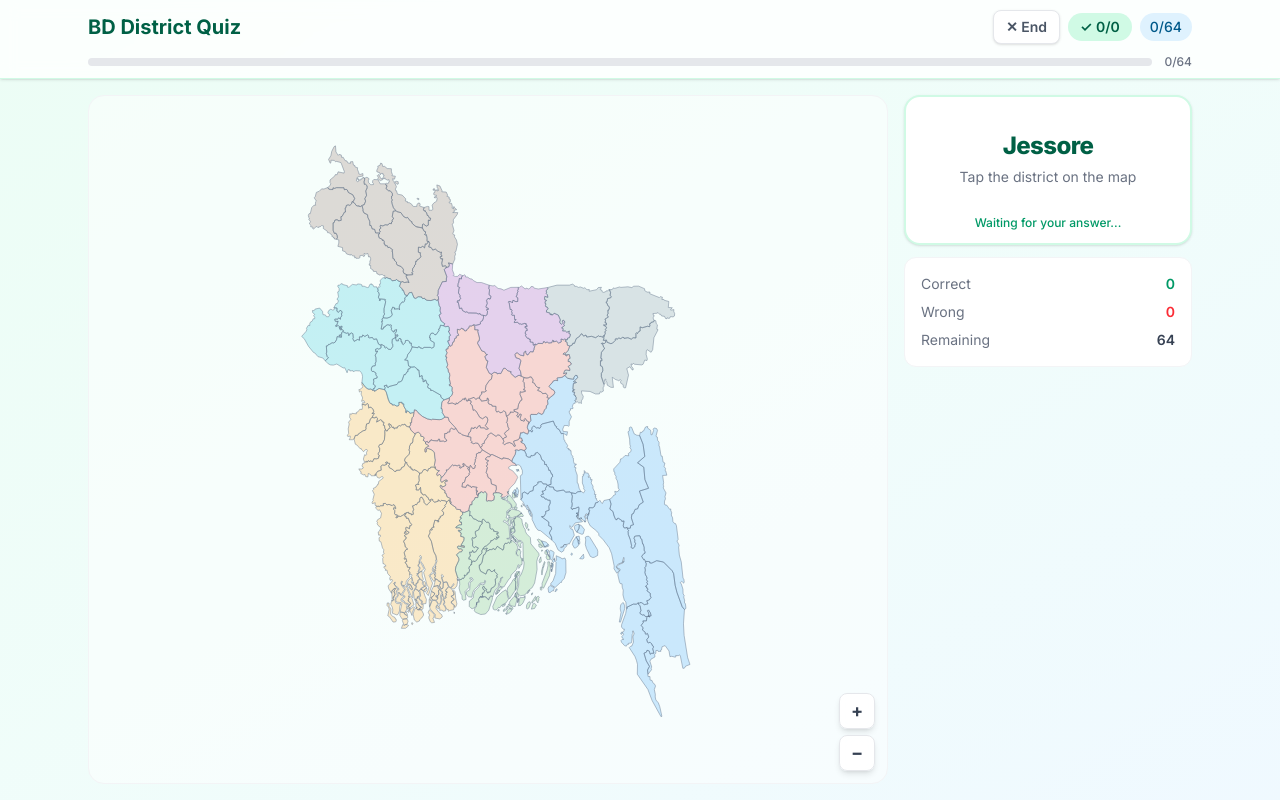
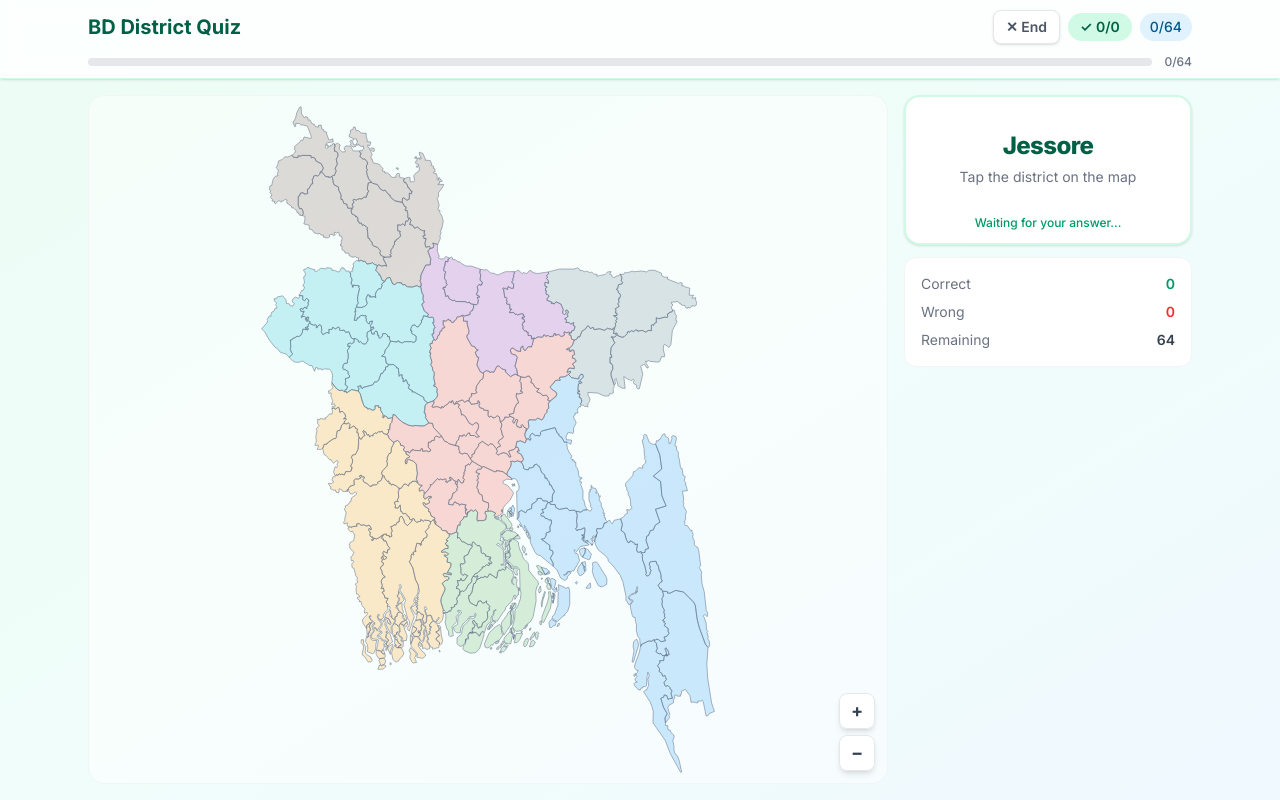
Before and after one commit to abid-shahriar/bd-geo-quiz, a React (Vite) app: page / in a window 1280 px wide. Both pictures are taken after a click on the button "🎯 Start Quiz". Built offline with nearby package versions, Linux system fonts and the light colour scheme.

Commit message:
map height fix

```diff
--- a/src/App.tsx
+++ b/src/App.tsx
@@ -24,7 +24,7 @@ function App() {
   };
 
   return (
-    <div className='min-h-dvh bg-gradient-to-br from-emerald-50 via-teal-50 to-sky-50 flex flex-col items-center'>
+    <div className='h-dvh overflow-hidden bg-gradient-to-br from-emerald-50 via-teal-50 to-sky-50 flex flex-col items-center'>
       {/* Header */}
       <header className='w-full bg-white/80 backdrop-blur-sm shadow-sm border-b border-emerald-100 sticky top-0 z-40'>
         <div className='max-w-6xl mx-auto px-4 sm:px-6 py-2.5 flex items-center justify-between'>
@@ -88,7 +88,7 @@ function App() {
       </header>
 
       {/* Main Content */}
-      <main className='flex-1 flex flex-col max-w-6xl w-full px-4 sm:px-6 py-4 min-h-0'>
+      <main className='flex-1 flex flex-col max-w-6xl w-full px-4 sm:px-6 py-3 sm:py-4 min-h-0 overflow-hidden'>
         {state.mode === 'menu' && (
           <MenuScreen
             onStartQuiz={startQuiz}
@@ -224,7 +224,7 @@ function StudyScreen() {
     <div className='flex-1 flex flex-col min-h-0'>
       <div className='flex-1 flex flex-col lg:flex-row gap-4 min-h-0'>
         {/* Map */}
-        <div className='relative flex-1 min-h-0 order-1 bg-white/50 rounded-2xl border border-gray-100 p-2 sm:p-3'>
+        <div className='relative flex-1 min-h-0 order-1 bg-white/50 rounded-2xl border border-gray-100 overflow-hidden'>
           {/* Mobile floating divisions */}
           <div className='lg:hidden absolute top-3 left-3 z-20'>
             <button
@@ -419,7 +419,7 @@ function QuizScreen({
 
       <div className='flex-1 flex flex-col lg:flex-row gap-4 min-h-0'>
         {/* Map */}
-        <div className='flex-1 min-h-0 order-2 lg:order-1 bg-white/50 rounded-2xl border border-gray-100 p-0'>
+        <div className='flex-1 min-h-0 overflow-hidden order-2 lg:order-1 bg-white/50 rounded-2xl border border-gray-100 p-0'>
           <BangladeshMap
             onDistrictClick={onDistrictClick}
             interactive={state.mode === 'quiz'}
--- a/src/BangladeshMap.tsx
+++ b/src/BangladeshMap.tsx
@@ -35,6 +35,7 @@ export const BangladeshMap: React.FC<BangladeshMapProps> = ({
 }) => {
   const containerRef = useRef<HTMLDivElement>(null);
   const svgRef = useRef<SVGSVGElement>(null);
+  const contentGroupRef = useRef<SVGGElement>(null);
   const [hoveredDistrict, setHoveredDistrict] = useState<string | null>(null);
   const [touchedDistrict, setTouchedDistrict] = useState<string | null>(null);
   const canHover =
@@ -55,6 +56,12 @@ export const BangladeshMap: React.FC<BangladeshMapProps> = ({
   const [isPanning, setIsPanning] = useState(false);
   const [isTouchPanning, setIsTouchPanning] = useState(false);
   const [viewBoxScale, setViewBoxScale] = useState(1);
+  const [contentBounds, setContentBounds] = useState({
+    x: 0,
+    y: 0,
+    width: MAP_WIDTH,
+    height: MAP_HEIGHT
+  });
   const panStart = useRef({ x: 0, y: 0, panX: 0, panY: 0 });
   const lastPinchDist = useRef<number | null>(null);
   const lastPinchCenter = useRef<{ x: number; y: number } | null>(null);
@@ -67,9 +74,10 @@ export const BangladeshMap: React.FC<BangladeshMapProps> = ({
 
   // Clamp pan so the map doesn't fly off screen
   const clampPan = useCallback((px: number, py: number, z: number) => {
-    const container = containerRef.current;
-    if (!container) return { x: px, y: py };
-    const rect = container.getBoundingClientRect();
+    const rect =
+      svgRef.current?.getBoundingClientRect() ??
+      containerRef.current?.getBoundingClientRect();
+    if (!rect) return { x: px, y: py };
     const scaledW = rect.width * z;
     const scaledH = rect.height * z;
     const maxPanX = Math.max(0, (scaledW - rect.width) / 2);
@@ -296,6 +304,46 @@ export const BangladeshMap: React.FC<BangladeshMapProps> = ({
     };
   }, [zoom, handleZoom, clampPan]);
 
+  // Measure the actual district content area to avoid extra top/bottom empty space.
+  useEffect(() => {
+    const svg = svgRef.current;
+    const content = contentGroupRef.current;
+    if (!svg || !content) return;
+
+    const updateBounds = () => {
+      const box = content.getBBox();
+      if (!box.width || !box.height) return;
+
+      const pad = 10;
+      const next = {
+        x: Math.max(0, box.x - pad),
+        y: Math.max(0, box.y - pad),
+        width: Math.min(MAP_WIDTH, box.width + pad * 2),
+        height: Math.min(MAP_HEIGHT, box.height + pad * 2)
+      };
+
+      setContentBounds((prev) => {
+        const same =
+          Math.abs(prev.x - next.x) < 0.5 &&
+          Math.abs(prev.y - next.y) < 0.5 &&
+          Math.abs(prev.width - next.width) < 0.5 &&
+          Math.abs(prev.height - next.height) < 0.5;
+        return same ? prev : next;
+      });
+    };
+
+    updateBounds();
+
+    const observer = new ResizeObserver(updateBounds);
+    observer.observe(svg);
+    window.addEventListener('resize', updateBounds);
+
+    return () => {
+      observer.disconnect();
+      window.removeEventListener('resize', updateBounds);
+    };
+  }, []);
+
   // Track rendered SVG scale to convert pixel pan to SVG units
   useEffect(() => {
     const svg = svgRef.current;
@@ -304,7 +352,10 @@ export const BangladeshMap: React.FC<BangladeshMapProps> = ({
     const updateScale = () => {
       const rect = svg.getBoundingClientRect();
       if (!rect.width || !rect.height) return;
-      const scale = Math.min(rect.width / MAP_WIDTH, rect.height / MAP_HEIGHT);
+      const scale = Math.min(
+        rect.width / contentBounds.width,
+        rect.height / contentBounds.height
+      );
       setViewBoxScale(scale || 1);
     };
 
@@ -318,7 +369,7 @@ export const BangladeshMap: React.FC<BangladeshMapProps> = ({
       observer.disconnect();
       window.removeEventListener('resize', updateScale);
     };
-  }, []);
+  }, [contentBounds.width, contentBounds.height]);
 
   const handleMouseEnter = useCallback(
     (district: District, e: React.MouseEvent) => {
@@ -503,6 +554,8 @@ export const BangladeshMap: React.FC<BangladeshMapProps> = ({
 
   const panXViewBox = pan.x / viewBoxScale;
   const panYViewBox = pan.y / viewBoxScale;
+  const viewBoxCenterX = contentBounds.x + contentBounds.width / 2;
+  const viewBoxCenterY = contentBounds.y + contentBounds.height / 2;
 
   useEffect(() => {
     if (!showLabels) return;
@@ -526,15 +579,15 @@ export const BangladeshMap: React.FC<BangladeshMapProps> = ({
 
     const spanX = Math.max(30, maxX - minX);
     const spanY = Math.max(30, maxY - minY);
-    const fitZoomX = MAP_WIDTH / (spanX + 80);
-    const fitZoomY = MAP_HEIGHT / (spanY + 120);
+    const fitZoomX = contentBounds.width / (spanX + 80);
+    const fitZoomY = contentBounds.height / (spanY + 120);
     const targetZoom = Math.max(
       1.8,
       Math.min(3.2, Math.min(MAX_ZOOM, fitZoomX, fitZoomY))
     );
 
-    const panSvgX = -targetZoom * (centerX - MAP_WIDTH / 2);
-    const panSvgY = -targetZoom * (centerY - MAP_HEIGHT / 2);
+    const panSvgX = -targetZoom * (centerX - viewBoxCenterX);
+    const panSvgY = -targetZoom * (centerY - viewBoxCenterY);
     const panPxX = panSvgX * viewBoxScale;
     const panPxY = panSvgY * viewBoxScale;
 
@@ -544,12 +597,21 @@ export const BangladeshMap: React.FC<BangladeshMapProps> = ({
     });
 
     return () => window.cancelAnimationFrame(rafId);
-  }, [showLabels, highlightDivision, viewBoxScale, clampPan]);
+  }, [
+    showLabels,
+    highlightDivision,
+    viewBoxScale,
+    clampPan,
+    contentBounds.width,
+    contentBounds.height,
+    viewBoxCenterX,
+    viewBoxCenterY
+  ]);
 
   return (
     <div
       ref={containerRef}
-      className='relative w-full h-full flex items-center justify-center overflow-hidden'
+      className='relative w-full h-full overflow-hidden'
       onMouseDown={handleMouseDown}
       style={{
         cursor:
@@ -562,8 +624,8 @@ export const BangladeshMap: React.FC<BangladeshMapProps> = ({
     >
       <svg
         ref={svgRef}
-        viewBox={`0 0 ${MAP_WIDTH} ${MAP_HEIGHT}`}
-        className='w-full h-full max-h-[80vh]'
+        viewBox={`${contentBounds.x} ${contentBounds.y} ${contentBounds.width} ${contentBounds.height}`}
+        className='block w-full h-full'
         onTouchCancel={handleTouchCancelDistrict}
         style={{
           touchAction: 'none'
@@ -571,9 +633,10 @@ export const BangladeshMap: React.FC<BangladeshMapProps> = ({
       >
         <g transform={`translate(${panXViewBox} ${panYViewBox})`}>
           <g
-            transform={`translate(${MAP_WIDTH / 2} ${MAP_HEIGHT / 2}) scale(${zoom}) translate(${-MAP_WIDTH / 2} ${-MAP_HEIGHT / 2})`}
+            transform={`translate(${viewBoxCenterX} ${viewBoxCenterY}) scale(${zoom}) translate(${-viewBoxCenterX} ${-viewBoxCenterY})`}
           >
             {/* District paths */}
+            <g ref={contentGroupRef}>
               {districts.map((district) => (
                 <path
                   key={district.name}
@@ -596,6 +659,7 @@ export const BangladeshMap: React.FC<BangladeshMapProps> = ({
                   onTouchEnd={(e) => handleTouchEndDistrict(district.name, e)}
                 />
               ))}
+            </g>
 
             {/* Labels in study mode */}
             {showLabels &&
```
Lines whose indentation alone changed are shown as unchanged.
